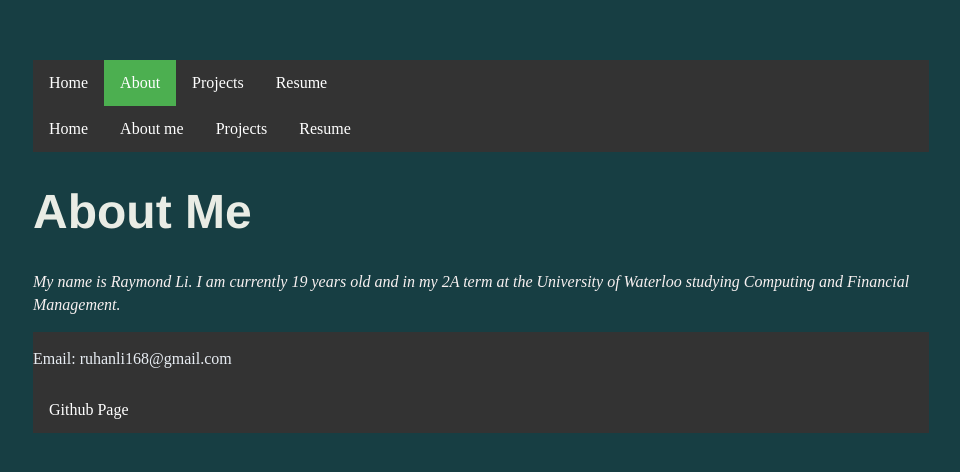
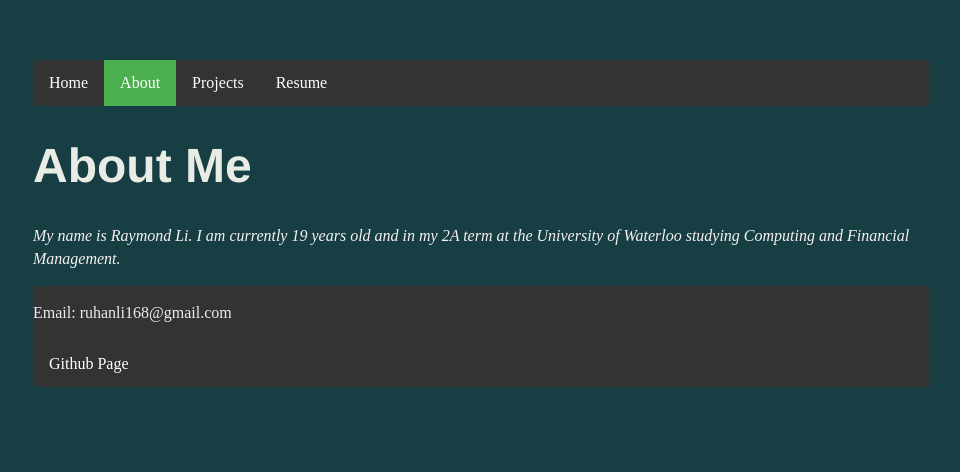
Before and after one commit to Raymoondo/RuhanLi.github.io-1, a Jekyll site: the page about/index.html, which Jekyll copies as it is, in a window 1280 px wide. Shown: the top 472 px of the page, without its empty margins (159-1119 px from the left). Built offline with Jekyll 4.4.1, drawn with Linux system fonts in a browser that asks for light colours.

Commit message:
Update index.html

```diff
--- a/about/index.html
+++ b/about/index.html
@@ -13,12 +13,6 @@
   			<li><a href="/projects">Projects</a></li>
   			<li><a href="/CV">Resume</a></li>
 		</ul>
-    		<ul>
-        		<li><a href="/">Home</a></li>
-	        	<li><a href="/about">About me</a></li>
-	        	<li><a href="/projects">Projects</a></li>
-        		<li><a href="/CV">Resume</a></li>
-    		</ul>
 		</nav>
 		<div class="container">
         		<h1>About Me</h1>
```
